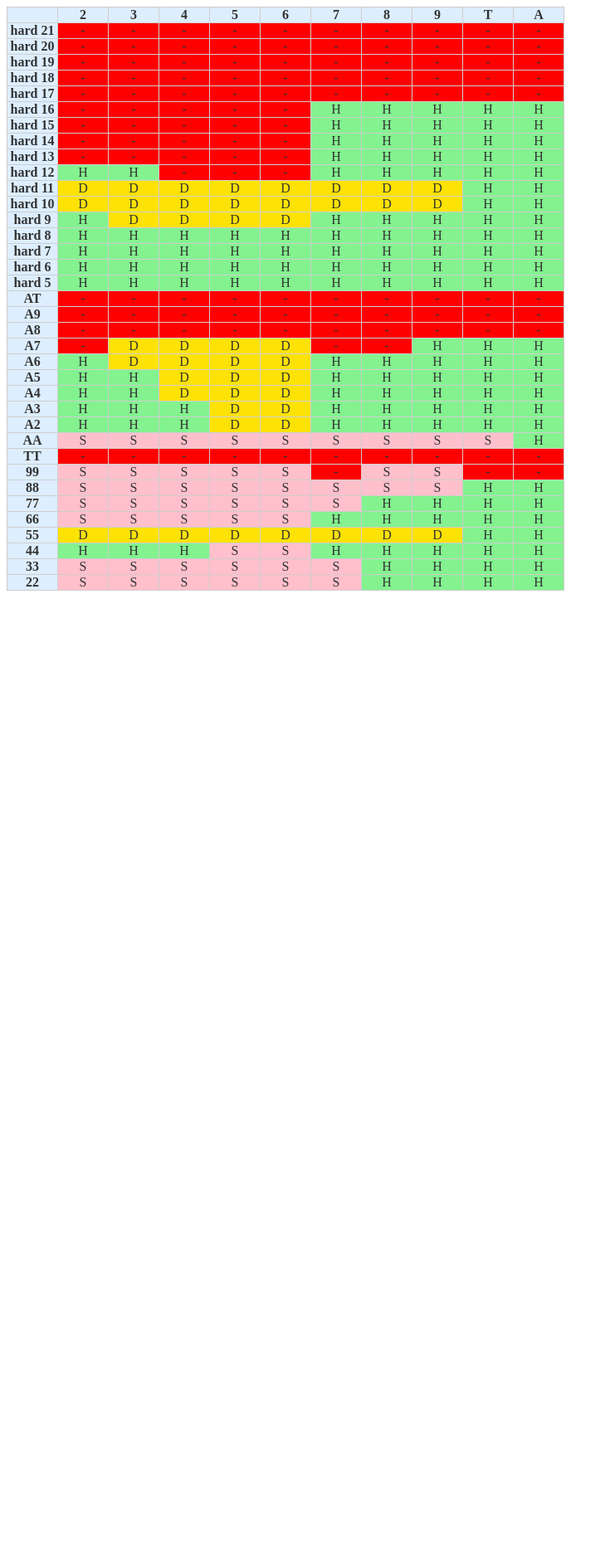
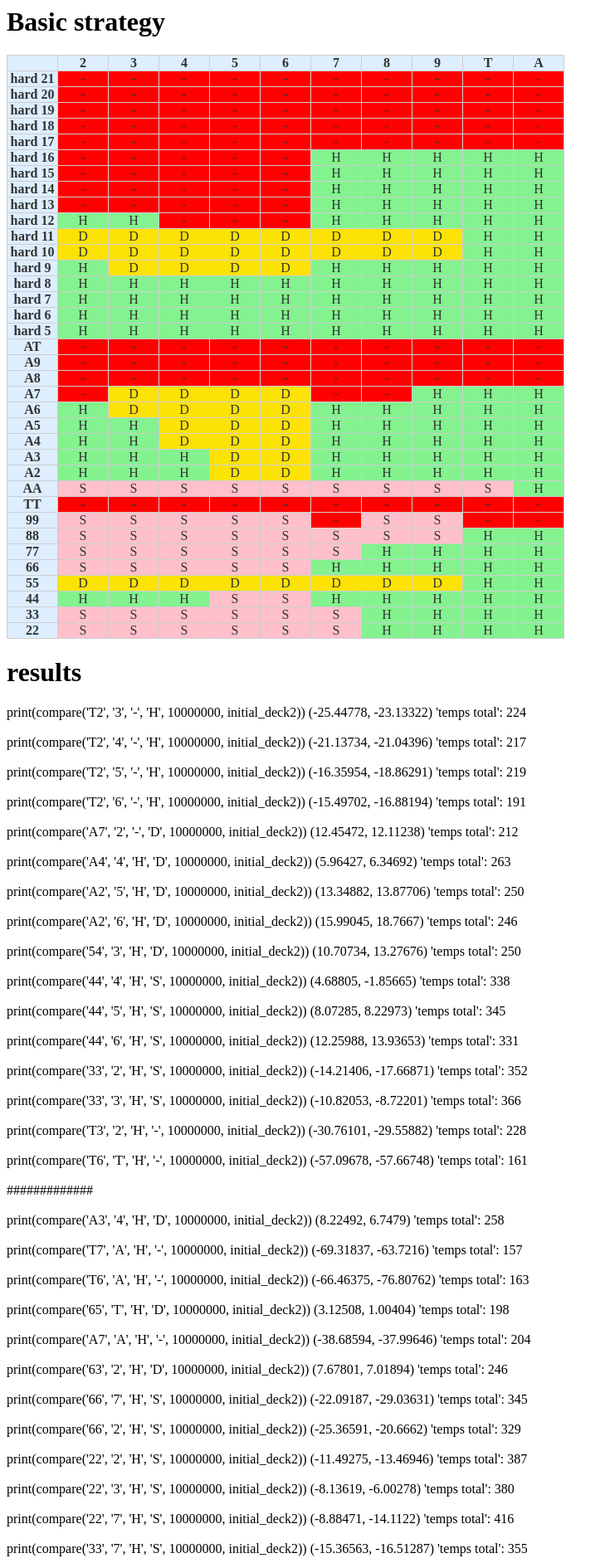
Before and after one commit to mathieu-fevre/website, a Django app: page /blackjack/display_basic_strategy in a window 1280 px wide. Shown: the whole page at 83% size, without its empty margins (0-735 px from the left). Before the commit the page ends 712 px from the top, so only its background shows below. Run offline with Django 5.2, Linux system fonts and the light colour scheme.

```diff
--- a/website/templates/blackjack/display_basic_strategy.html
+++ b/website/templates/blackjack/display_basic_strategy.html
@@ -1,7 +1,8 @@
 {% load static %}
 {% load filters %}
 
-<table class="IBJ" cellspacing="0" cellpadding="0" border="0">
+<h1>Basic strategy</h1>
+<table class="BS" cellspacing="0" cellpadding="0" border="0">
     <thead>
         <tr>
             <th width="60px"></th>
@@ -23,18 +24,135 @@
     </tbody>
 </table>
 
+<h1>results</h1>
+
+print(compare('T2', '3', '-', 'H', 10000000, initial_deck2))
+(-25.44778, -23.13322)
+'temps total': 224
+<br><br>
+print(compare('T2', '4', '-', 'H', 10000000, initial_deck2))
+(-21.13734, -21.04396)
+'temps total': 217
+<br><br>
+print(compare('T2', '5', '-', 'H', 10000000, initial_deck2))
+(-16.35954, -18.86291)
+'temps total': 219
+<br><br>
+print(compare('T2', '6', '-', 'H', 10000000, initial_deck2))
+(-15.49702, -16.88194)
+'temps total': 191
+<br><br>
+print(compare('A7', '2', '-', 'D', 10000000, initial_deck2))
+(12.45472, 12.11238)
+'temps total': 212
+<br><br>
+print(compare('A4', '4', 'H', 'D', 10000000, initial_deck2))
+(5.96427, 6.34692)
+'temps total': 263
+<br><br>
+print(compare('A2', '5', 'H', 'D', 10000000, initial_deck2))
+(13.34882, 13.87706)
+'temps total': 250
+<br><br>
+print(compare('A2', '6', 'H', 'D', 10000000, initial_deck2))
+(15.99045, 18.7667)
+'temps total': 246
+<br><br>
+print(compare('54', '3', 'H', 'D', 10000000, initial_deck2))
+(10.70734, 13.27676)
+'temps total': 250
+<br><br>
+print(compare('44', '4', 'H', 'S', 10000000, initial_deck2))
+(4.68805, -1.85665)
+'temps total': 338
+<br><br>
+print(compare('44', '5', 'H', 'S', 10000000, initial_deck2))
+(8.07285, 8.22973)
+'temps total': 345
+<br><br>
+print(compare('44', '6', 'H', 'S', 10000000, initial_deck2))
+(12.25988, 13.93653)
+'temps total': 331
+<br><br>
+print(compare('33', '2', 'H', 'S', 10000000, initial_deck2))
+(-14.21406, -17.66871)
+'temps total': 352
+<br><br>
+print(compare('33', '3', 'H', 'S', 10000000, initial_deck2))
+(-10.82053, -8.72201)
+'temps total': 366
+<br><br>
+print(compare('T3', '2', 'H', '-', 10000000, initial_deck2))
+(-30.76101, -29.55882)
+'temps total': 228
+<br><br>
+print(compare('T6', 'T', 'H', '-', 10000000, initial_deck2))
+(-57.09678, -57.66748)
+'temps total': 161
+<br><br>
+#############
+<br><br>
+print(compare('A3', '4', 'H', 'D', 10000000, initial_deck2))
+(8.22492, 6.7479)
+'temps total': 258
+<br><br>
+print(compare('T7', 'A', 'H', '-', 10000000, initial_deck2))
+(-69.31837, -63.7216)
+'temps total': 157
+<br><br>
+print(compare('T6', 'A', 'H', '-', 10000000, initial_deck2))
+(-66.46375, -76.80762)
+'temps total': 163
+<br><br>
+print(compare('65', 'T', 'H', 'D', 10000000, initial_deck2))
+(3.12508, 1.00404)
+'temps total': 198
+<br><br>
+print(compare('A7', 'A', 'H', '-', 10000000, initial_deck2))
+(-38.68594, -37.99646)
+'temps total': 204
+<br><br>
+print(compare('63', '2', 'H', 'D', 10000000, initial_deck2))
+(7.67801, 7.01894)
+'temps total': 246
+<br><br>
+print(compare('66', '7', 'H', 'S', 10000000, initial_deck2))
+(-22.09187, -29.03631)
+'temps total': 345
+<br><br>
+print(compare('66', '2', 'H', 'S', 10000000, initial_deck2))
+(-25.36591, -20.6662)
+'temps total': 329
+<br><br>
+print(compare('22', '2', 'H', 'S', 10000000, initial_deck2))
+(-11.49275, -13.46946)
+'temps total': 387
+<br><br>
+print(compare('22', '3', 'H', 'S', 10000000, initial_deck2))
+(-8.13619, -6.00278)
+'temps total': 380
+<br><br>
+print(compare('22', '7', 'H', 'S', 10000000, initial_deck2))
+(-8.88471, -14.1122)
+'temps total': 416
+<br><br>
+print(compare('33', '7', 'H', 'S', 10000000, initial_deck2))
+(-15.36563, -16.51287)
+'temps total': 355
+
+
 <style>
-    .IBJ{
+    .BS{
         border-collapse:collapse;
         margin-bottom:10px;
         color:#333333;
     }
-    .IBJ td, th{
+    .BS td, th{
         text-align: center;
         border: 1px solid #cecece;
     }
 
-    .IBJ th{
+    .BS th{
         background-color: #ddeeff;
     }
 </style>
```
